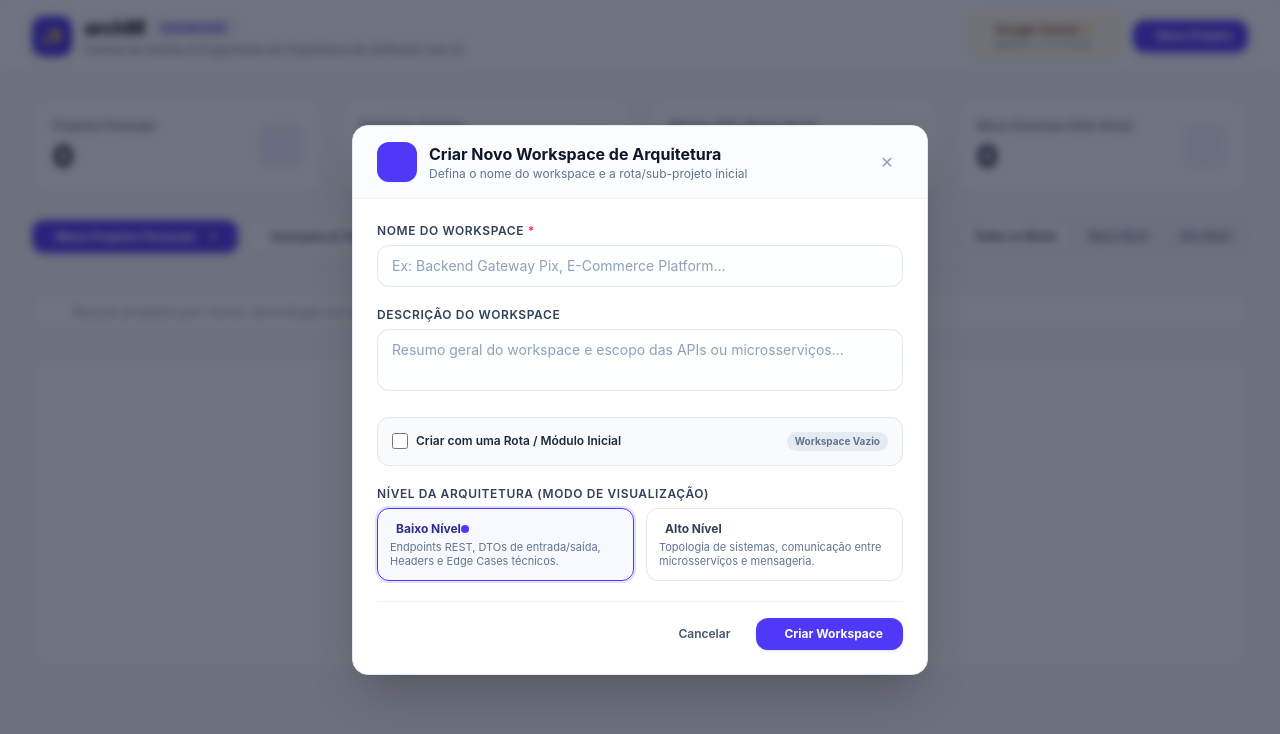
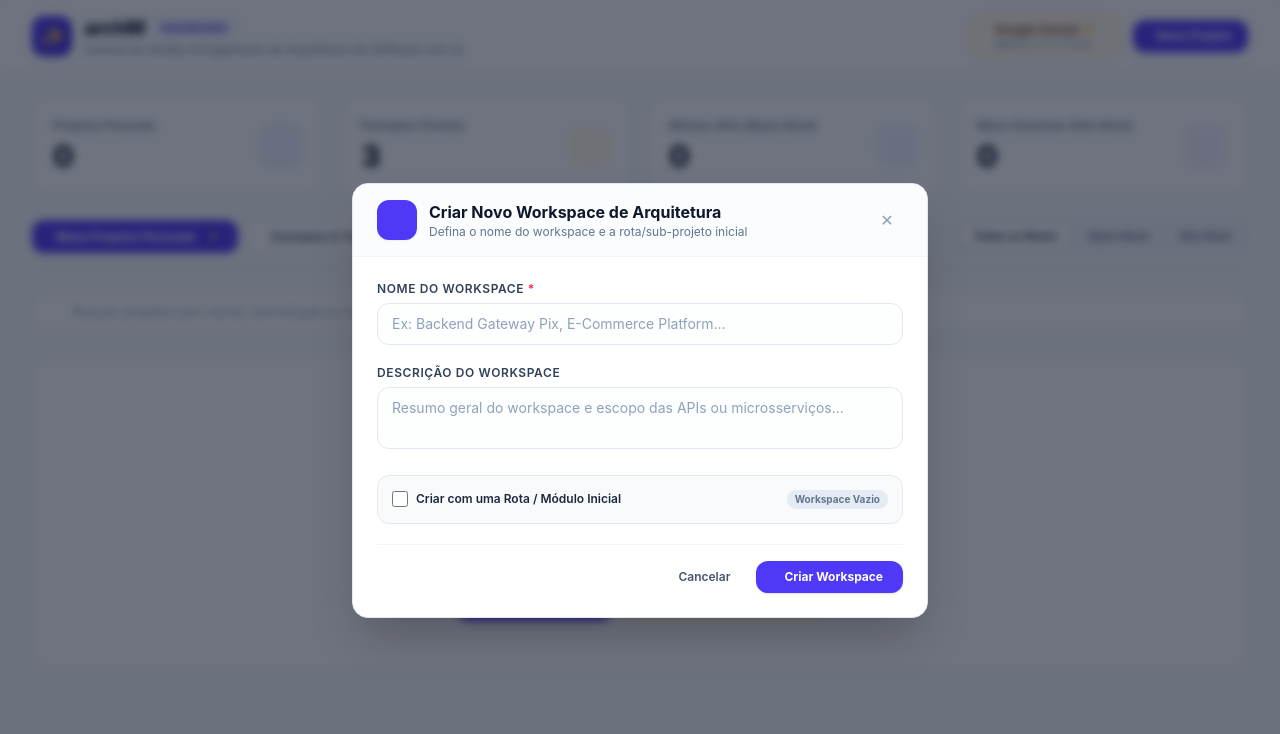
Before and after one commit to leofrs/archM, a React (Vite) app: page / in a window 1280 px wide. Both pictures are taken after a click on the button "Novo Projeto". Shown: the top 734 px of the page. Built offline with nearby package versions, Linux system fonts and the light colour scheme.

Commit message:
feat: exibir seletor de modo de visualização apenas quando a rota inicial estiver criada no CreateProjectModal

```diff
--- a/src/components/CreateProjectModal.tsx
+++ b/src/components/CreateProjectModal.tsx
@@ -157,6 +157,7 @@ export function CreateProjectModal({
           )}
 
           {/* Seletor de Modo (Baixo Nível vs Alto Nível) */}
+          {createWithInitialRoute && (
             <div>
               <label className="block text-xs font-semibold text-slate-700 uppercase tracking-wider mb-1.5">
                 Nível da Arquitetura (Modo de Visualização)
@@ -209,6 +210,7 @@ export function CreateProjectModal({
                 </button>
               </div>
             </div>
+          )}
 
           {/* Footer Actions */}
           <div className="pt-4 border-t border-slate-100 flex items-center justify-end gap-2.5">
```
Lines whose indentation alone changed are shown as unchanged.
